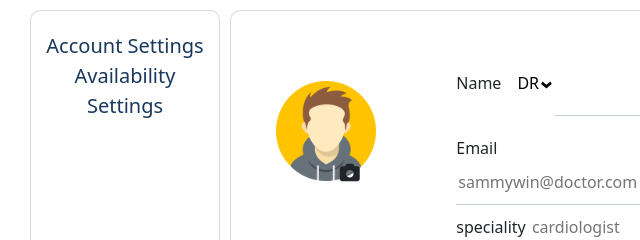
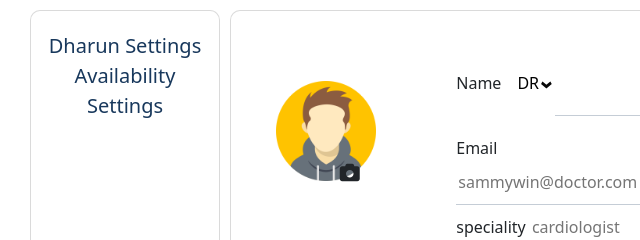
Before and after one commit to deepuvkrish/khbgugfuj, a plain HTML site: page setting.html in a window 1280 px wide. Shown: the top 240 px of the page, 40-680 px from the left. Drawn offline with nearby package versions, Linux system fonts and the light colour scheme.

Commit message:
Dharun Settings

```diff
--- a/setting.html
+++ b/setting.html
@@ -16,7 +16,7 @@
 
         <div class="row">
           <div class="col-2 left">
-            <a href="#" class="links">Account Settings</a><br>
+            <a href="#" class="links">Dharun Settings</a><br>
             <a href="availability.html" class="links">Availability Settings</a>
           </div>
           <div class="col-9 right">
```
